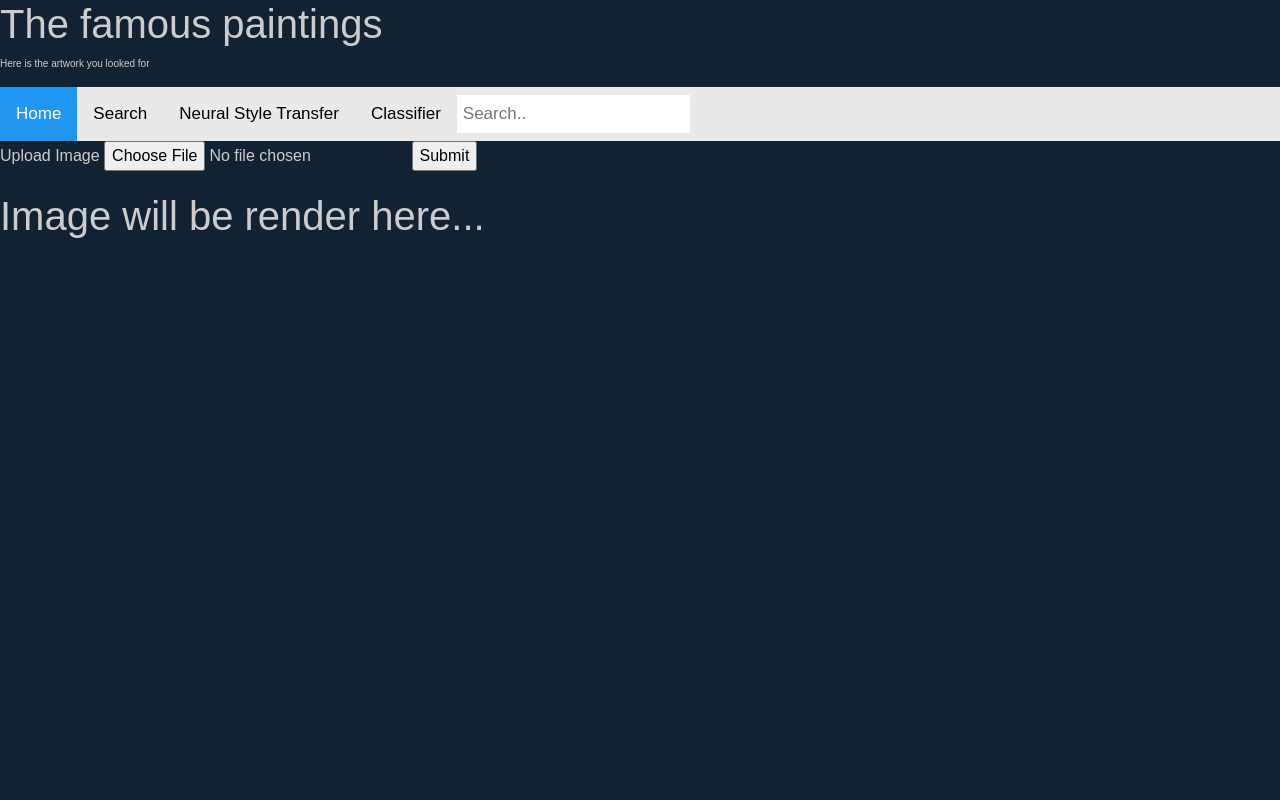
After one commit to DenDeen/Abstract-bART, a Flask app: page /classifier in a window 1280 px wide. The commit adds this page. Run offline with Flask 2, Linux system fonts and the light colour scheme.

Commit message:
Neural transfer partially done

```diff
--- a/app.py
+++ b/app.py
@@ -2,6 +2,7 @@ from utils import *
 from urllib import response
 from flask import Flask, render_template, request
 from werkzeug.utils import secure_filename
+from neural_style import *
 import os
 import requests
 import json
@@ -14,8 +15,11 @@ driv = artworks_app.create_driver()
 # print(driv.run("MATCH (n) RETURN n LIMIT 25"))
 
 upload_folder = os.path.join('static', 'uploads')
+neural_folder = os.path.join('static', 'neural')
 
 app.config['UPLOAD'] = upload_folder
+app.config['NEURAL'] = neural_folder
+
 
 @app.route("/")
 def index():
@@ -38,8 +42,22 @@ def style_transfer():
         file = request.files['img']
         filename = secure_filename(file.filename)
         file.save(os.path.join(app.config['UPLOAD'], filename))
-        img = os.path.join(app.config['UPLOAD'], filename)
-        return render_template('style-transfer.html', img=img)
+        img_path = os.path.join(app.config['UPLOAD'], filename)
+        neural_transfer(img_path)
+        neural = os.path.join(app.config['NEURAL'],'example.png')
+        return render_template('style-transfer.html', img=neural)
     return render_template('style-transfer.html')
 
+@app.route('/classifier', methods=['GET', 'POST'])
+def classifier():
+    if request.method == 'POST':
+        file = request.files['img']
+        filename = secure_filename(file.filename)
+        file.save(os.path.join(app.config['UPLOAD'], filename))
+        img_path = os.path.join(app.config['UPLOAD'], filename)
+        neural_transfer(img_path)
+        neural = os.path.join(app.config['NEURAL'],'example.png')
+        return render_template('classifier.html', img=neural)
+    return render_template('classifier.html')
+
 app.run(host="0.0.0.0", port=80, debug=True)
--- /dev/null
+++ b/templates/classifier.html
@@ -0,0 +1,46 @@
+<html lang="EN">
+
+<head>
+
+    <meta charset="utf-8">
+    <title>Home Page</title>
+    <meta name="viewport" content="width=device-width, initial-scale=1">
+    <meta http-equiv="refresh" content="url=http://127.0.0.1:5000/">
+    <link rel="stylesheet" href="https://cdn.jsdelivr.net/npm/bootstrap@4.3.1/dist/css/bootstrap.min.css"
+        integrity="sha384-ggOyR0iXCbMQv3Xipma34MD+dH/1fQ784/j6cY/iJTQUOhcWr7x9JvoRxT2MZw1T" crossorigin="anonymous" />
+    <link rel="stylesheet" href='static/style.css' />
+
+</head>
+
+<body>
+    <div class="heading">
+        <h1>The famous paintings</h1>
+    </div>
+    <div class="subheading">
+        <p>Here is the artwork you looked for</p>
+    </div>
+
+    <div class="topnav">
+        <a class="active" href="/">Home</a>
+        <a href="search">Search</a>
+        <a href="style-transfer">Neural Style Transfer</a>
+        <a href="classifier">Classifier</a>
+        <input type="text" placeholder="Search..">
+    </div>
+
+    <form action="{{ url_for('style_transfer') }}" enctype="multipart/form-data" method="POST">
+        <label for="image">Upload Image</label> <input id="image" name="img" type="file" />
+        <input type="submit" />
+    </form>
+
+    {% if img %}
+    <h1>Rendered Image</h1>
+    <img alt="image" src="{{img}}">
+    {% else %}
+    <h1>Image will be render here...</h1>
+    {% endif %}
+
+    <!-- <p>Current subreddit: {{subreddit}}</p> -->
+</body>
+
+</html>
--- a/templates/index.html
+++ b/templates/index.html
@@ -20,8 +20,9 @@
 
         <div class="topnav">
             <a class="active" href="/">Home</a>
-            <a href="#about">Search</a>
+            <a href="search">Search</a>
             <a href="style-transfer">Neural Style Transfer</a>
+            <a href="classifier">Classifier</a>
             <input type="text" placeholder="Search..">
         </div>
         <div class="info">
--- a/templates/style-transfer.html
+++ b/templates/style-transfer.html
@@ -22,12 +22,14 @@
 
     <div class="topnav">
         <a class="active" href="/">Home</a>
-        <a href="#about">Search</a>
+        <a href="search">Search</a>
         <a href="style-transfer">Neural Style Transfer</a>
+        <a href="classifier">Classifier</a>
         <input type="text" placeholder="Search..">
     </div>
+
     <form action="{{ url_for('style_transfer') }}" enctype="multipart/form-data" method="POST">
-        <input label="image" name="img" type="file" />
+        <label for="image">Upload Image</label> <input id="image" name="img" type="file" />
         <input type="submit" />
     </form>
 
```
Also changed, not shown: neural-style.py (deleted, +0 -47 lines), neural_style.py (added, +48 -0 lines), classifier.py (added), static/neural/example.png (added), static/uploads/1637440343014.jfif (added), static/uploads/photo-1500485035595-cbe6f645feb1.jfif (added), static/uploads/photo-1597655601841-214a4cfe8b2c.jfif (added), static/uploads/photo.jfif (added), 1 other file.
